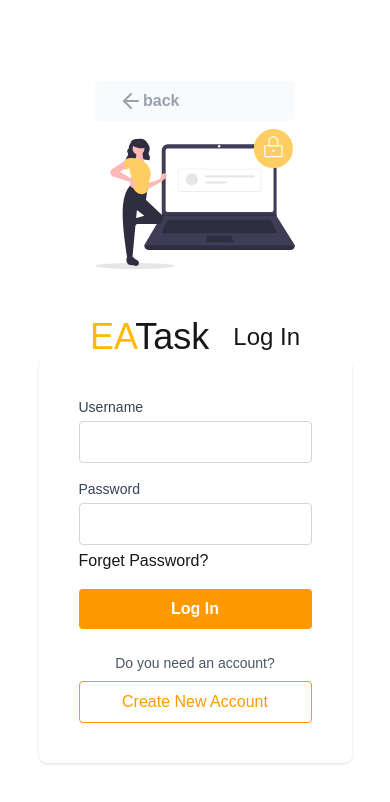
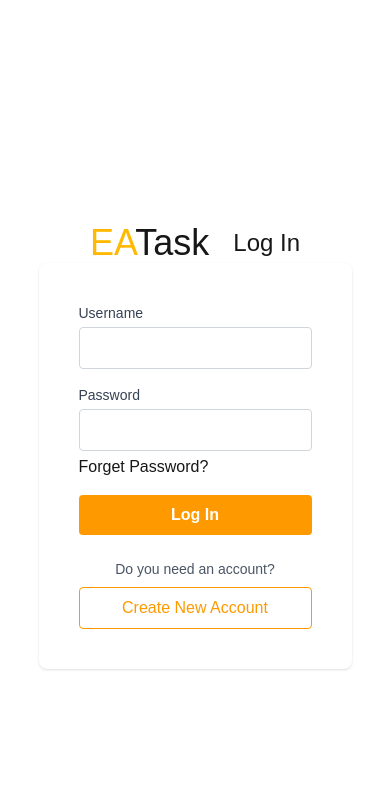
Before and after one commit to EdmilsonEdstar/EA-Task, a Next.js app: page /Login in a window 390 px wide. Shown: the top 802 px of the page. Built offline with nearby package versions, Linux system fonts and the light colour scheme.

Commit message:
feat: hide login image on small screens

```diff
--- a/app/Login/page.tsx
+++ b/app/Login/page.tsx
@@ -6,8 +6,8 @@ export default function Login(){
     return(
         <div className="h-[100vh] flex flex-col lg:flex-row justify-center items-center gap-10">
             <div className="mb-2">
-                <Link href="/" className="flex justify-start px-6 bg-gray-50 text-gray-400 font-bold py-2 rounded cursor-pointer hover:bg-gray-200 transition"><ArrowLeft/> back</Link>
-                <img src="/login.svg" className="w-50 lg:w-100 pt-2" alt=""/>
+                <Link href="/" className="hidden lg:flex justify-start px-6 bg-gray-50 text-gray-400 font-bold py-2 rounded cursor-pointer hover:bg-gray-200 transition"><ArrowLeft/> back</Link>
+                <img src="/login.svg" className="hidden lg:block lg:w-100 pt-2" alt=""/>
             </div>
             <div>
                 <div className="flex justify-center items-center gap-6">
--- a/app/page.tsx
+++ b/app/page.tsx
@@ -7,7 +7,7 @@ export default function Home() {
             <div className="mb-2">
               <img src="/home.svg" className="w-100" alt=""/>
             </div>
-            <h1 className="text-4xl lg:text-8xl">Well come to <span className="text-amber-400">EA</span>Task</h1>
+            <h1 className="text-4xl lg:text-8xl px-6">Well come to <span className="text-amber-400">EA</span>Task</h1>
             <p className="text-base lg:text-2xl mb-6 px-14">The simplest way to organize projects and hit your targets.</p>
             <Link href="/Login" className="px-6 bg-amber-500 text-white font-bold py-2 rounded cursor-pointer hover:bg-amber-600 transition"> {"LET'S START"}</Link>
         </div>
```
